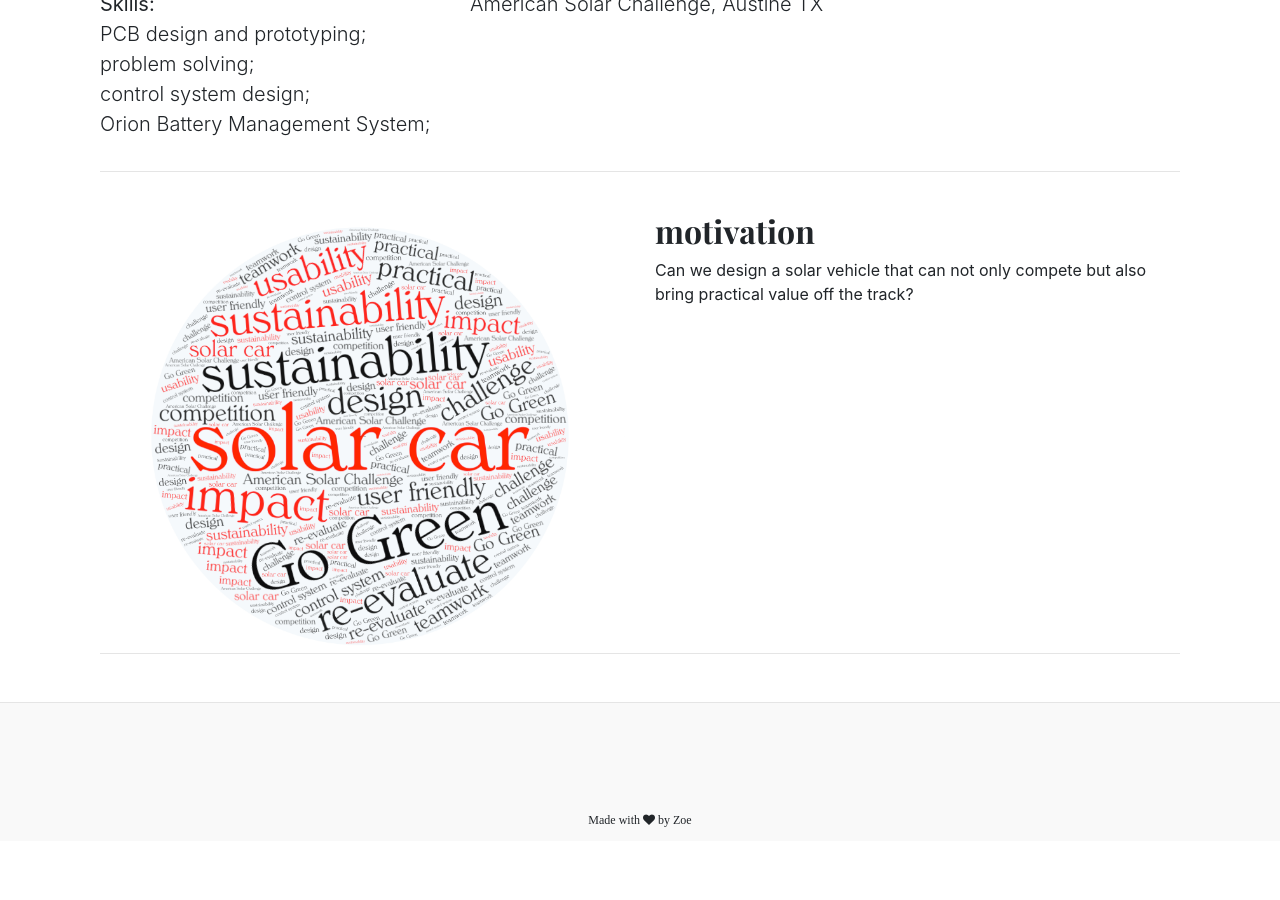
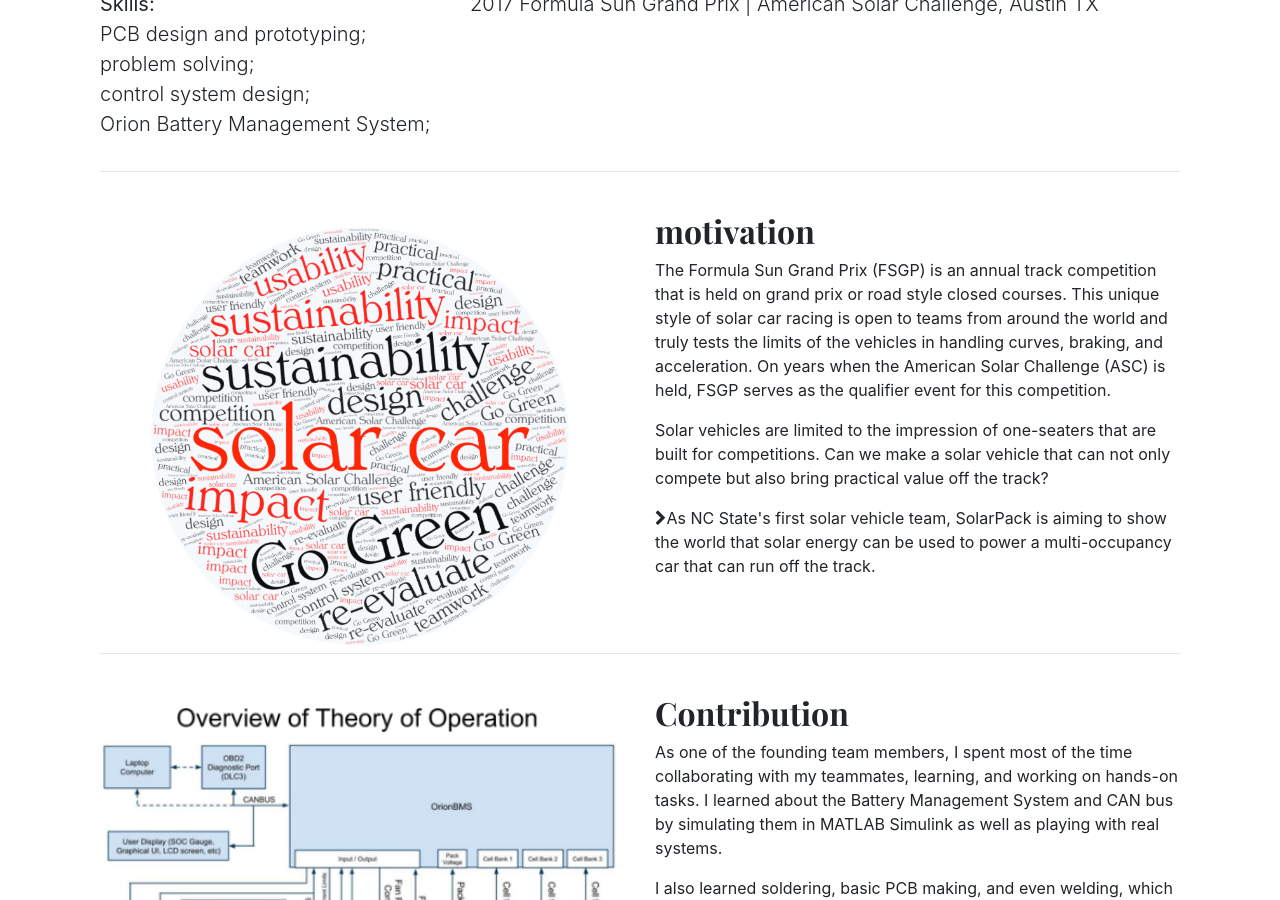
Before and after one commit to zoelzw/zoelzw.github.io, a Jekyll site: the page built from _collections/_research/SolarPack Solar Car.markdown, in a window 1280 px wide and 900 px high, scrolled down 698 px. Built offline with Jekyll 4.4.1, drawn with Linux system fonts in a browser that asks for light colours; nearby versions of some CDN libraries; some web fonts are replaced; before the commit the page ends 1539 px from its top, so only the background shows below that; some of the changed text lies outside the part shown.

Commit message:
clean up

```diff
--- a/_collections/_research/SolarPack Solar Car.markdown
+++ b/_collections/_research/SolarPack Solar Car.markdown
@@ -22,7 +22,7 @@
   <div class="col-md-8">
   <!-- <h1>{{ page.title }}</h1> -->
     <p class="lead">
-        American Solar Challenge, Austine TX
+        2017 Formula Sun Grand Prix | American Solar Challenge, Austin TX
     </p>
   </div>
 </div>
@@ -40,8 +40,61 @@
     <br>
     <h2>motivation</h2>
     <p>
-      Can we design a solar vehicle that can not only compete but also bring practical value off the track?
+      The Formula Sun Grand Prix (FSGP) is an annual track competition that is held on grand prix or road style closed courses. This unique style of solar car racing is open to teams from around the world and truly tests the limits of the vehicles in handling curves, braking, and acceleration. On years when the American Solar Challenge (ASC) is held, FSGP serves as the qualifier event for this competition.
+    </p>
+    <p>
+      Solar vehicles are limited to the impression of one-seaters that are built for competitions. Can we make a solar vehicle that can not only compete but also bring practical value off the track?
+    </p>
+    <p>
+      <i class="fa fa-chevron-right"></i>As NC State's first solar vehicle team, SolarPack is aiming to show the world that solar energy can be used to power a multi-occupancy car that can run off the track.
     </p>
   </div>
 </div>
 <hr bordercolor = "lightgrey">
+
+
+<div class="row">
+  <div class="col-md-6">
+    <br>
+    <img src="https://github.com/zoelzw/zoelzw.github.io/blob/master/assets/solar2.png?raw=true" style='height: 100%; width: 100%; object-fit: contain'/>
+  </div>
+
+  <div class="col-md-6">
+    <br>
+    <h2>Contribution</h2>
+    <p>
+      As one of the founding team members, I spent most of the time collaborating with my teammates, learning, and working on hands-on tasks. I learned about the Battery Management System and CAN bus by simulating them in MATLAB Simulink as well as playing with real systems.
+    </p>
+    <p>
+      I also learned soldering, basic PCB making, and even welding, which gave me confidence and the necessary foundations to start my own hands-on research later.
+    </p>
+     <p>
+      I participated in the 2017 Formula Sun Grand Prix with another three teammates to learn about the competition and to offer help to other teams.
+    </p>
+  </div>
+</div>
+<hr bordercolor = "lightgrey">
+
+<div class="row">
+  <div class="col-md-6">
+  <br>
+    <h2>And beyond...</h2>
+    <br>
+     <p>
+      Embodiment has been widly discussed across the fields of Neuroscience, Rehabilitation, Psychology, Robotics, and so on. I am also very interested in the concept of embodying foreign objects since it may enable new paradiams in HCI.
+    </p>
+    <p>
+      For instance, Human Computer Integration apply this concept to an extrem that the human body and machines become one. Will this be the future? Is it possible to change our implicit social bias by putting ourselves in other people’s <s>shoes</s> bodies?
+    </p>
+    <p>
+      I led a reading group with my colleague Jun Nishida to review related literature and brianstorm with the HCI club at Uchicago. <a href="https://docs.google.com/document/d/1NCBNpC0st1C7V_l9gFCEBYUCEFTQTOyQkMSwn7YjU2E/edit?usp=sharing" style="text-decoration: none; border-bottom: 1px solid #ff0000; color: #000000;">More details</a>
+    </p>
+  </div>
+
+  <div class="col-md-6">
+    <br>
+    <!-- <div class="img-fluid rounded mt-2 mb-2 mb-md-0" style="background-image: url(https://github.com/zoelzw/zoelzw.github.io/blob/master/assets/Embodiment.png?raw=true);  height: 50vh; background-position:center;"> -->
+    <img src="https://github.com/zoelzw/zoelzw.github.io/blob/master/assets/Embodiment.png?raw=true" style='height: 100%; width: 100%; object-fit: contain'/>
+  </div>
+</div>
+<hr bordercolor = "lightgrey">
```
Also changed, not shown: assets/solar2.png, 1 other file.
